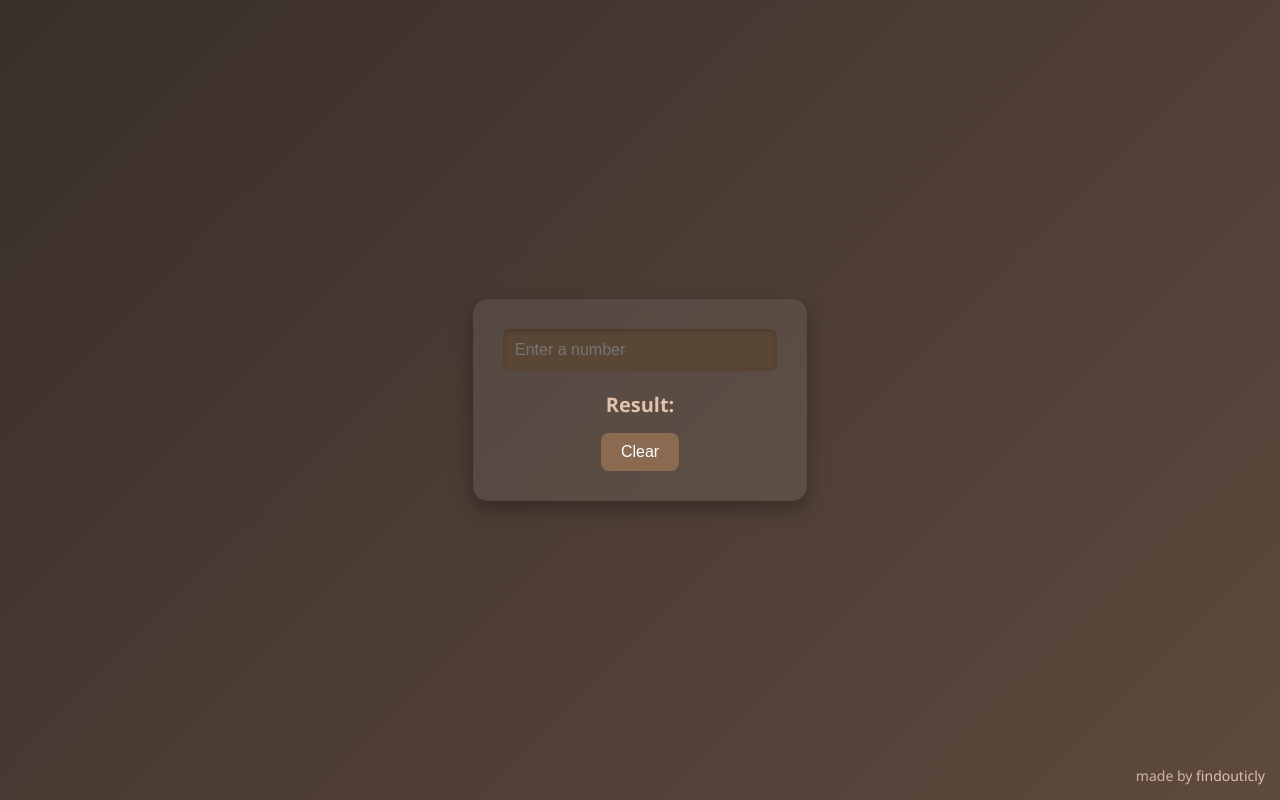
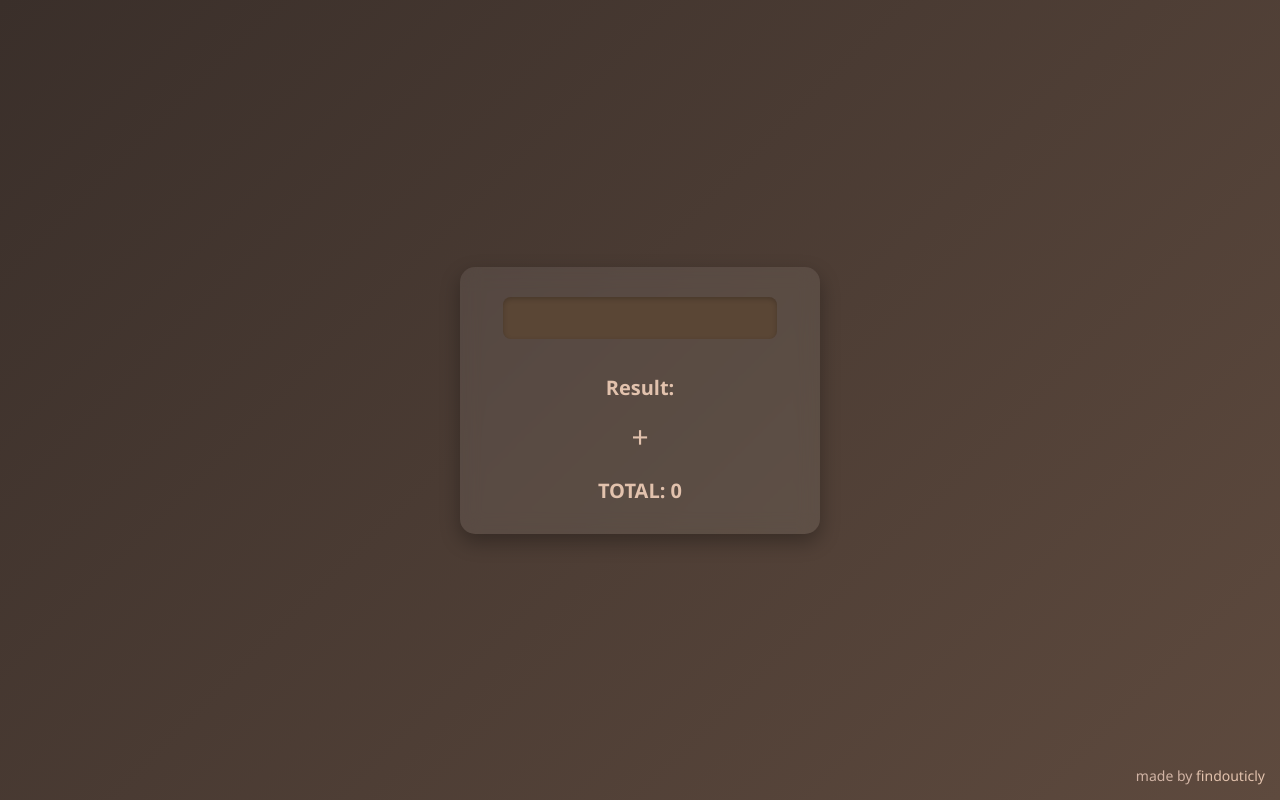
Before and after one commit to findouticly/findouticly.github.io, a plain HTML site: page calculator.html in a window 1280 px wide. Drawn offline with Linux system fonts and the light colour scheme.

Commit message:
Update calculator.html

```diff
--- a/calculator.html
+++ b/calculator.html
@@ -26,6 +26,7 @@
             border-radius: 15px;
             box-shadow: 0 8px 20px rgba(0, 0, 0, 0.3);
             backdrop-filter: blur(10px);
+            width: 300px;
         }
         input[type="number"] {
             padding: 12px;
@@ -36,6 +37,7 @@
             background: #5a4635;
             color: #ffffff;
             box-shadow: inset 0 2px 5px rgba(0, 0, 0, 0.2);
+            margin-bottom: 15px;
         }
         input[type="number"]:focus {
             outline: none;
@@ -77,28 +79,48 @@
         button:hover {
             background-color: #a4755d;
         }
+        .add-btn {
+            font-size: 30px;
+            cursor: pointer;
+            color: #e2c2ad;
+            margin-top: 15px;
+        }
+        .add-btn:hover {
+            color: #f5d0a9;
+        }
     </style>
 </head>
 <body>
     <div class="container">
-        <div class="calculator">
-            <input type="number" id="inputNumber" placeholder="Enter a number" oninput="calculate()">
-            <span class="result" id="result">Result: </span>
-            <button onclick="clearInput()">Clear</button>
+        <div class="calculator" id="calculator">
+            <input type="number" class="inputNumber" oninput="calculateTotal()">
+            <span class="result">Result: </span>
+            <div class="add-btn" onclick="addNewBox()">+</div>
+            <div id="totalBox" class="result">TOTAL: 0</div>
         </div>
     </div>
     <div class="footer">made by <a href="https://github.com/findouticly" target="_blank">findouticly</a></div>
 
     <script>
-        function calculate() {
-            const input = document.getElementById('inputNumber').value;
-            const result = input * 12500;
-            document.getElementById('result').textContent = `Result: ${result}`;
+        let total = 0;
+
+        function calculateTotal() {
+            total = 0;
+            const inputNumbers = document.querySelectorAll('.inputNumber');
+            inputNumbers.forEach(input => {
+                const value = parseFloat(input.value) || 0;
+                total += value * 12500;
+            });
+            document.getElementById('totalBox').textContent = `TOTAL: ${total}`;
         }
 
-        function clearInput() {
-            document.getElementById('inputNumber').value = '';
-            document.getElementById('result').textContent = 'Result: ';
+        function addNewBox() {
+            const newInput = document.createElement('input');
+            newInput.type = 'number';
+            newInput.className = 'inputNumber';
+            newInput.oninput = calculateTotal;
+            document.querySelector('.calculator').insertBefore(newInput, document.querySelector('.add-btn'));
+            calculateTotal(); // Recalculate after adding the new box
         }
     </script>
 </body>
```
